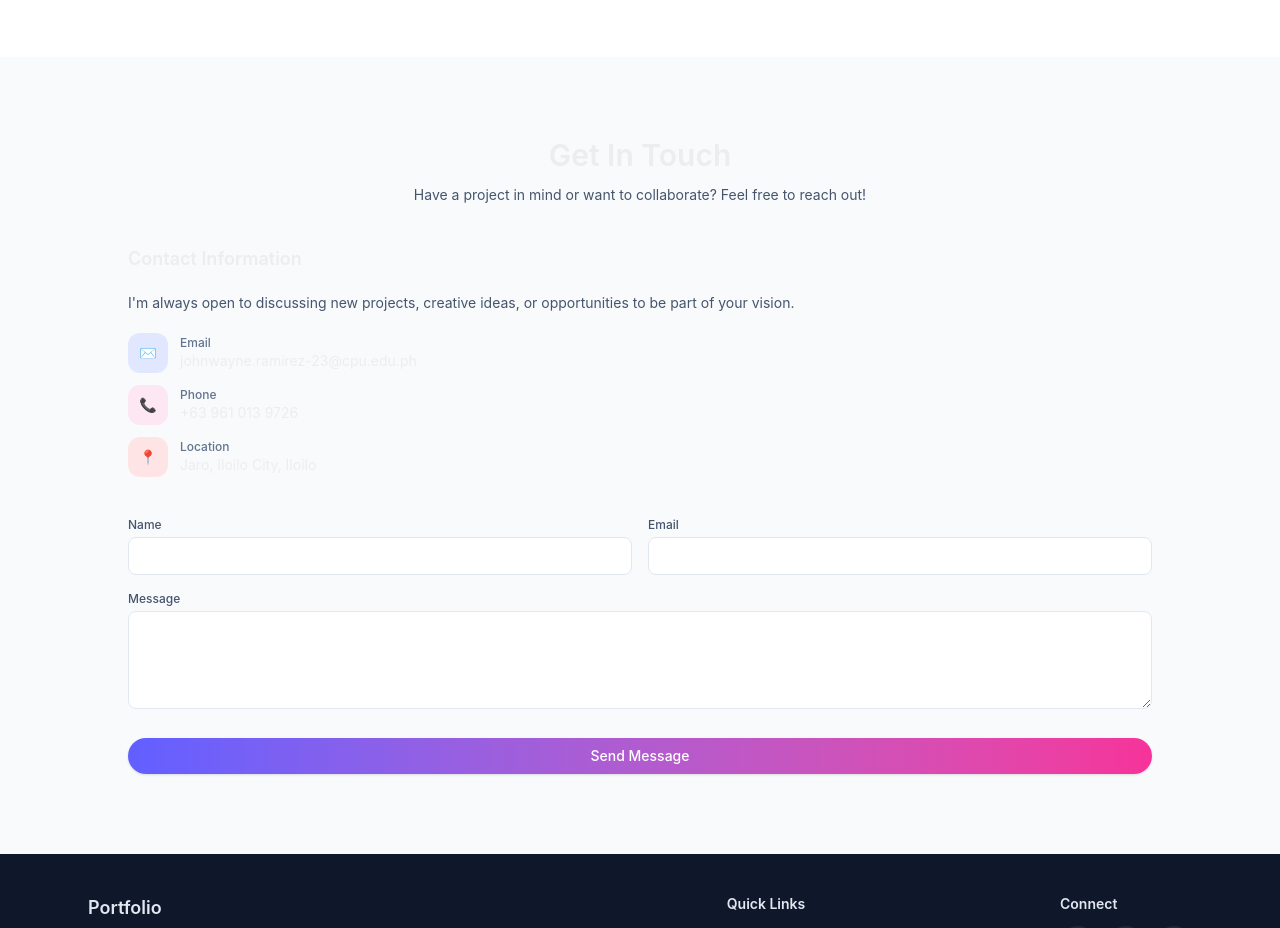
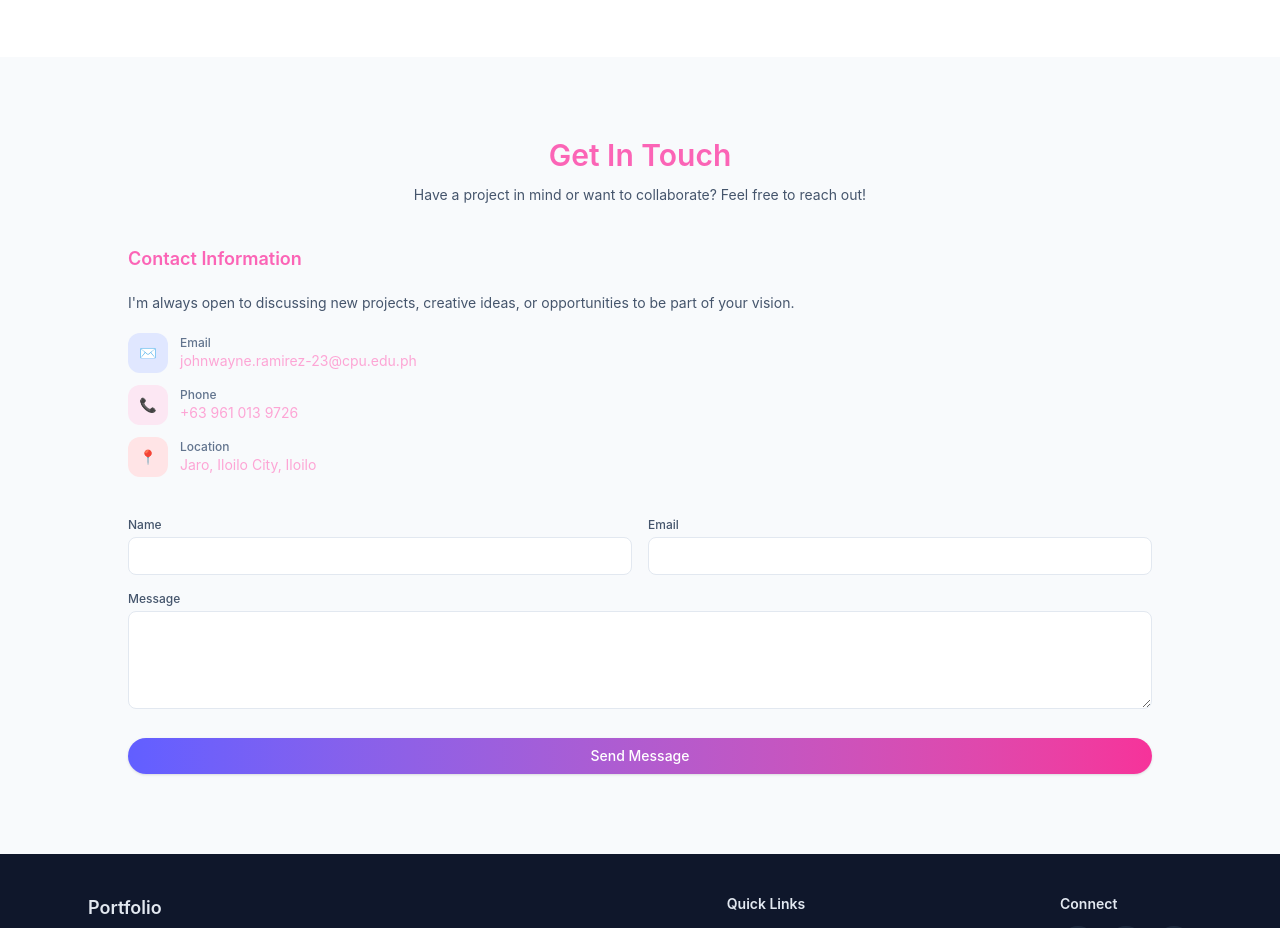
Before and after one commit to johntupas098/ramirez_nextjs_portfolio, a Next.js app: page / in a window 1280 px wide. Shown: the part 2780-3708 px from the top of the page. Built offline with nearby package versions, Linux system fonts and the light colour scheme.

Commit message:
update contact

```diff
--- a/app/component/Contact.jsx
+++ b/app/component/Contact.jsx
@@ -31,7 +31,7 @@ export default function Contact() {
   return (
     <section id="contact" className="bg-slate-50 px-4 py-20">
       <div className="mx-auto max-w-5xl">
-        <h2 className="text-center text-3xl font-semibold">Get In Touch</h2>
+        <h2 className="text-center text-3xl font-semibold text-pink-400">Get In Touch</h2>
         <p className="mt-3 text-center text-sm text-slate-600">
           Have a project in mind or want to collaborate? Feel free to reach out!
         </p>
@@ -39,7 +39,7 @@ export default function Contact() {
         <div className="mt-10 grid gap-10 md:grid-cols-[1.2fr,1.8fr]">
           {/* info */}
           <div className="space-y-5">
-            <h3 className="text-lg font-semibold">Contact Information</h3>
+            <h3 className="text-lg font-semibold text-pink-400">Contact Information</h3>
             <p className="text-sm text-slate-600">
               I&apos;m always open to discussing new projects, creative ideas,
               or opportunities to be part of your vision.
@@ -52,7 +52,7 @@ export default function Contact() {
                 </div>
                 <div>
                   <p className="text-xs font-medium text-slate-500">Email</p>
-                  <p>johnwayne.ramirez-23@cpu.edu.ph</p>
+                  <p className="text-pink-300">johnwayne.ramirez-23@cpu.edu.ph</p>
                 </div>
               </div>
 
@@ -62,7 +62,7 @@ export default function Contact() {
                 </div>
                 <div>
                   <p className="text-xs font-medium text-slate-500">Phone</p>
-                  <p>+63 961 013 9726</p>
+                  <p className="text-pink-300">+63 961 013 9726</p>
                 </div>
               </div>
 
@@ -72,7 +72,7 @@ export default function Contact() {
                 </div>
                 <div>
                   <p className="text-xs font-medium text-slate-500">Location</p>
-                  <p>Jaro, Iloilo City, Iloilo</p>
+                  <p className="text-pink-300">Jaro, Iloilo City, Iloilo</p>
                 </div>
               </div>
             </div>
```
